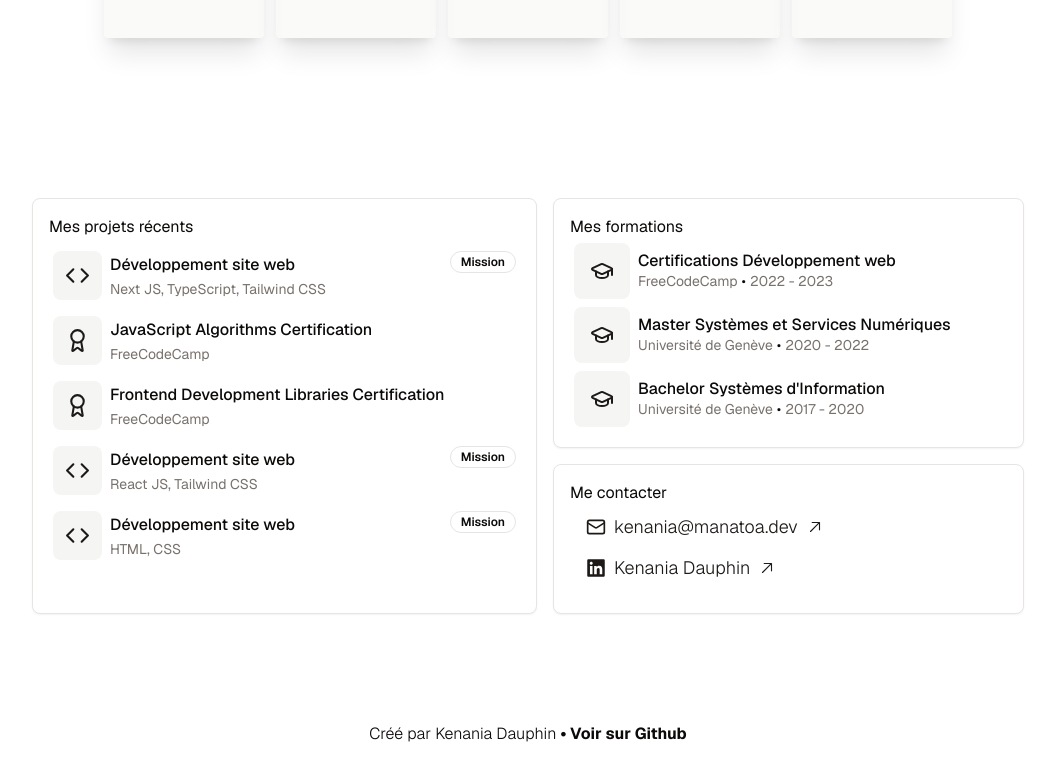
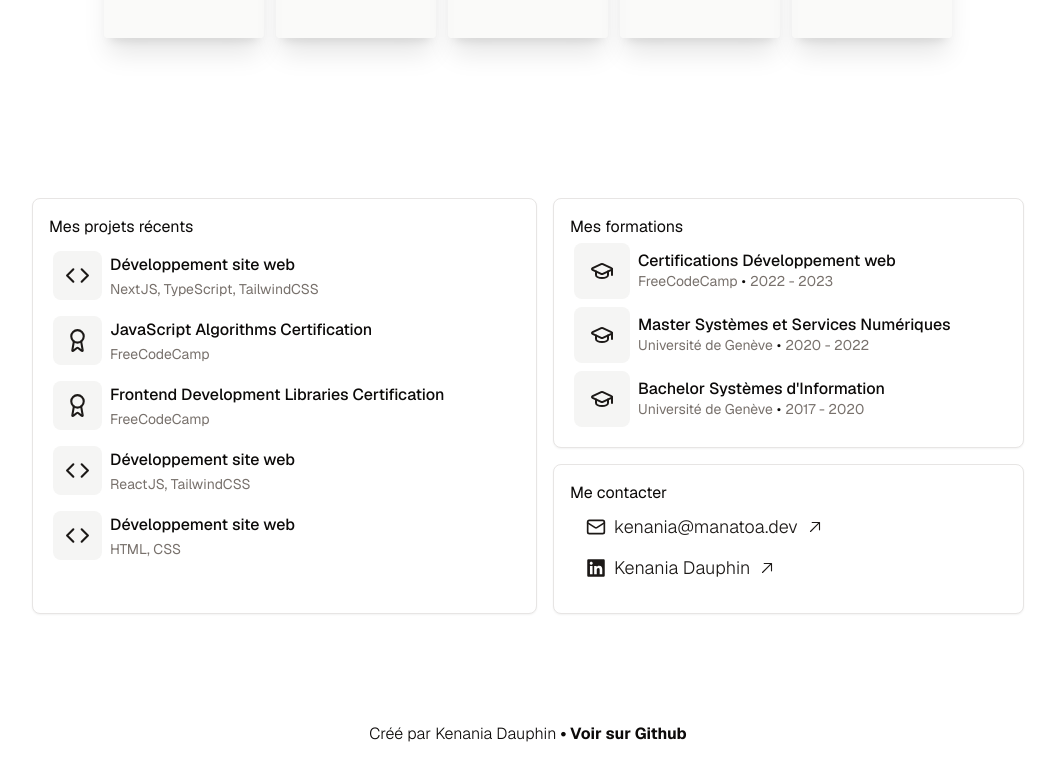
Before and after one commit to ManaToa/portfolio-nextjs, a Next.js app: page / in a window 1280 px wide. Shown: the part 1151-1925 px from the top of the page, without its empty margins (112-1167 px from the left). Built offline with nearby package versions, Linux system fonts and the light colour scheme.

Commit message:
responsive adjustements

```diff
--- a/components/Footer/index.tsx
+++ b/components/Footer/index.tsx
@@ -9,7 +9,7 @@ import { Section } from '../Section'
 export const Footer = (): JSX.Element => {
   return (
     <footer className='mt-20'>
-      <Section className='flex h-20 items-center justify-center gap-1'>
+      <Section className='flex h-20 items-center justify-center gap-1 max-md:flex-col'>
         <p className='font-light'>Créé par Kenania Dauphin </p>
         <Link
           href='https://github.com/ManaToa/portfolio-nextjs/tree/prod'
@@ -17,7 +17,7 @@ export const Footer = (): JSX.Element => {
           title='Consulter le code source de mon portfolio sur GitHub'
           className='font-bold'
         >
-          • Voir sur Github
+          <span className='max-md:hidden'>•</span> Voir sur Github
         </Link>
       </Section>
     </footer>
--- a/components/Header/index.tsx
+++ b/components/Header/index.tsx
@@ -15,7 +15,7 @@ export const Header = (): JSX.Element => {
       <Section className='flex items-baseline'>
         <h1 className='text-lg font-bold text-primary'>Kenania Dauphin</h1>
         <div className='flex-1' />
-        <ul className='flex items-center gap-2'>
+        <ul className='flex items-center gap-2 max-sm:flex-col max-sm:items-end'>
           <Link
             href='mailto:kenania@manatoa.dev'
             className={cn(buttonVariants({ variant: 'link' }), 'h-6 w-auto px-2')}
--- a/components/ProjectItem/index.tsx
+++ b/components/ProjectItem/index.tsx
@@ -1,7 +1,6 @@
 import { LucideIcon } from 'lucide-react'
 import Link from 'next/link'
 import { ProjectItemType } from '../Resume/data/projects'
-import { Badge } from '../ui/badge'
 
 /**
  * Composant ProjectItem
@@ -25,11 +24,12 @@ export const ProjectItem = ({
       <span className='rounded-lg bg-accent p-3 text-primary'>
         <Icon size={25} role='img' />
       </span>
-      <div className='flex-1'>
-        <p className='font-medium leading-7 [&:not(:first-child)]:mt-6'>{title}</p>
-        <p className='text-sm text-muted-foreground'>{description}</p>
+      <div>
+        <div className='flex-1'>
+          <p className='font-medium leading-7 [&:not(:first-child)]:mt-6'>{title}</p>
+          <p className='text-sm text-muted-foreground'>{description}</p>
+        </div>
       </div>
-      {badge && <Badge variant={'outline'}>{badge}</Badge>}
     </>
   )
   return link ? (
--- a/components/Resume/data/projects.ts
+++ b/components/Resume/data/projects.ts
@@ -12,7 +12,7 @@ export const PROJECTS: ProjectItemType[] = [
   {
     Icon: Code,
     title: `Développement site web`,
-    description: `Next JS, TypeScript, Tailwind CSS`,
+    description: `NextJS, TypeScript, TailwindCSS`,
     badge: 'Mission',
   },
   {
@@ -30,7 +30,7 @@ export const PROJECTS: ProjectItemType[] = [
   {
     Icon: Code,
     title: `Développement site web`,
-    description: `React JS, Tailwind CSS`,
+    description: `ReactJS, TailwindCSS`,
     badge: 'Mission',
   },
   {
--- a/components/TrainingItem/index.tsx
+++ b/components/TrainingItem/index.tsx
@@ -18,15 +18,15 @@ export const TrainingItem: FC<TrainingType> = ({
   date,
 }: TrainingType): JSX.Element => {
   return (
-    <div className='flex cursor-pointer items-center gap-2 rounded p-1 hover:bg-muted/30'>
+    <div className='flex cursor-pointer items-center gap-2 rounded p-1 hover:bg-muted/30 max-md:items-start'>
       <span className='rounded-lg bg-accent p-4 text-primary'>
         <Icon />
       </span>
       <div className='flex-1'>
         <p className='font-medium leading-5'>{title}</p>
-        <div className='flex items-center gap-1 text-sm'>
+        <div className='flex items-center gap-1 text-sm max-md:flex-col max-md:items-start'>
           <p className='text-muted-foreground'>{location}</p>
-          <p>•</p>
+          <p className='max-md:hidden'>•</p>
           <p className='text-muted-foreground'>{date}</p>
         </div>
       </div>
```
